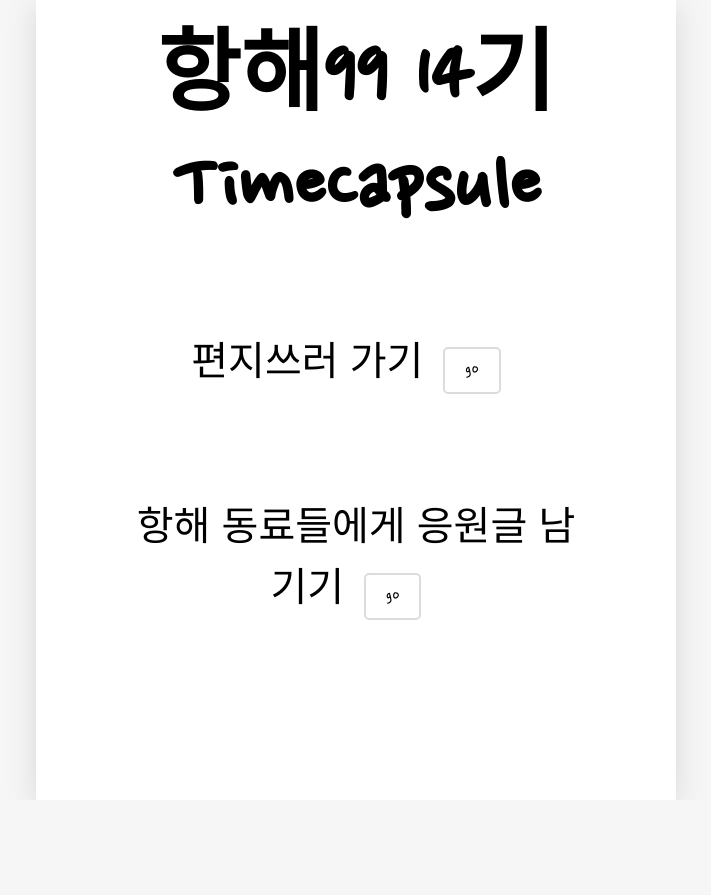
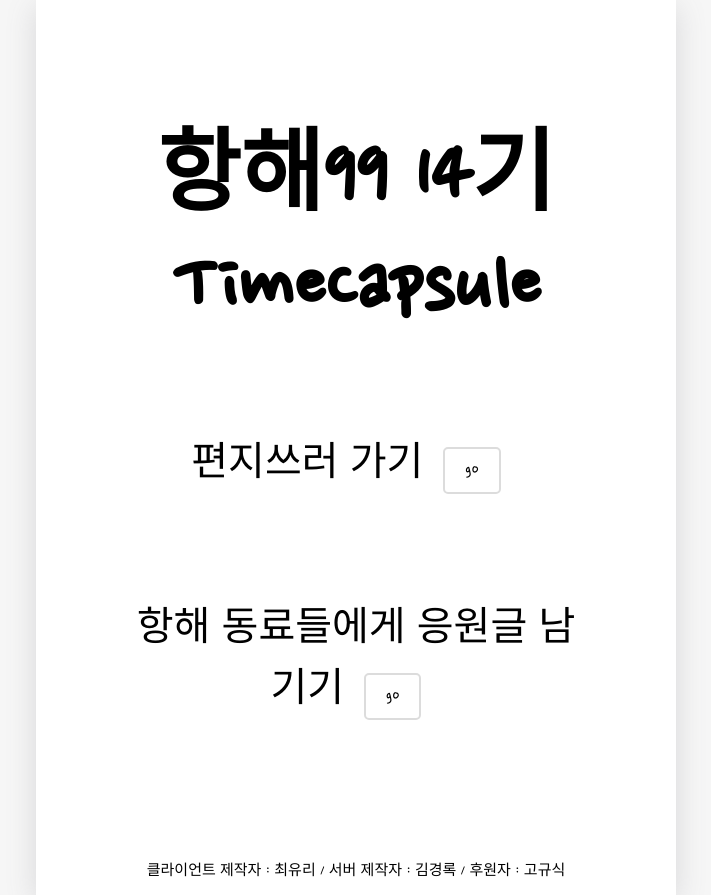
Before and after one commit to H14-Capsule/capsule-client, a React (Create React App) app: page / in a window 1280 px wide. Shown: the whole page, without its empty margins (284-995 px from the left). Before the commit the page ends 800 px from the top, so only its background shows below. Built offline with nearby package versions, Linux system fonts and the light colour scheme; a web font is replaced by a local one.

Commit message:
Feat : commit POST, GET 요청 기본뼈대 작성

```diff
--- a/src/App.css
+++ b/src/App.css
@@ -111,6 +111,7 @@ header button{
 }
 
 .Home{
+  padding-top: 100px;
   text-align: center;
   font-size: 60px;
 }
@@ -118,6 +119,13 @@ header button{
 .Home div{
   font-size: 40px;
   margin: 80px;
+}
+
+.creator{
+
+  font-size: 15px;
+  justify-content: flex-end;
+  align-items: flex-start;
 }
 
 .button{
--- a/src/App.js
+++ b/src/App.js
@@ -14,7 +14,7 @@ import CheeringMessagePage from './pages/CheeringMessagePage';
 
 
 function App() {
-  const [confirmation, setConfirmation] = useState(false)
+
 
   return (
     <BrowserRouter>
@@ -27,12 +27,8 @@ function App() {
             <>
               <CheeringMessagePage />
             </>} />
-
-          {confirmation
-            ? <Route path='/Certification' element={<Finish />} />
-            : <Route path='/Certification' element={<Certification setConfirmation={setConfirmation} />} />
-          }
-
+          <Route path='/Finish' element={<Finish />} />
+          <Route path='/Certification' element={<Certification />} />
         </Routes>
       </div>
     </BrowserRouter>
--- a/src/pages/Certification.jsx
+++ b/src/pages/Certification.jsx
@@ -1,5 +1,5 @@
 import { useRef, useState, useEffect } from "react";
-import { Link } from "react-router-dom";
+import { Link, useNavigate } from "react-router-dom";
 import MyButton from '../components/MyButton';
 import MyHeader from '../components/MyHeader';
 import Timer from "../components/Timer";
@@ -7,8 +7,9 @@ import React from 'react';
 
 
 
-const Certification = ({setConfirmation}) => {
+const Certification = () => {
 
+  const navigator = useNavigate();
   const textInput = useRef()
 
   const [isVisible, setIsVisible] = useState(true)
@@ -122,11 +123,12 @@ const Certification = ({setConfirmation}) => {
     .then((response) => {
       // 성공적으로 응답을 받았을 때 실행할 코드
       console.log('저장완료')
+
     })
     .catch(error => {
       console.log('이메일 발송 실패')
     })
-    setConfirmation(true)
+    navigator('/Finish')
   })
   .catch(error => {
     console.log('이메일 발송 실패')
--- a/src/pages/Home.js
+++ b/src/pages/Home.js
@@ -16,7 +16,7 @@ const Home = () => {
           <button className="button">go</button>
         </Link>
       </div>
-
+      <span className="creator">클라이언트 제작자 : 최유리  / 서버 제작자 : 김경록 / 후원자 : 고규식  </span>
     </div >)
 }
 
```
